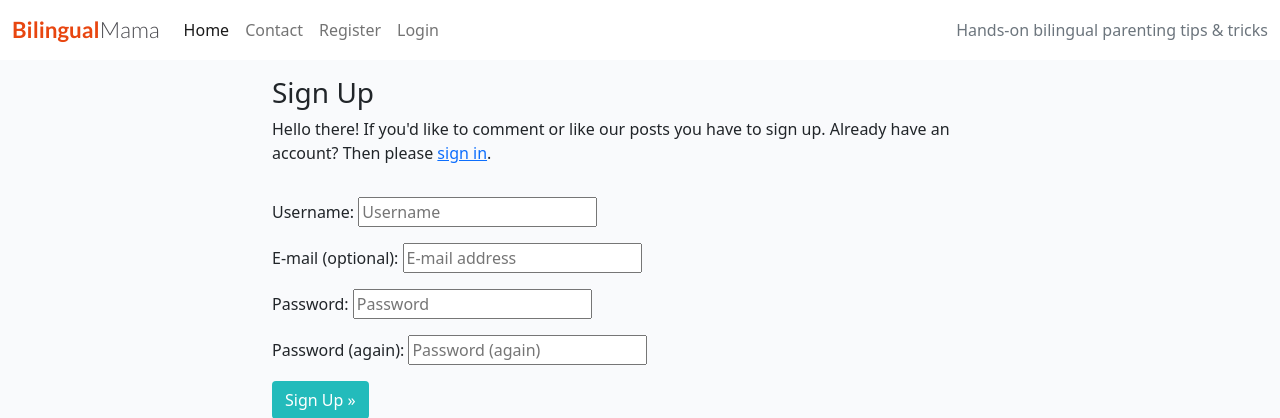
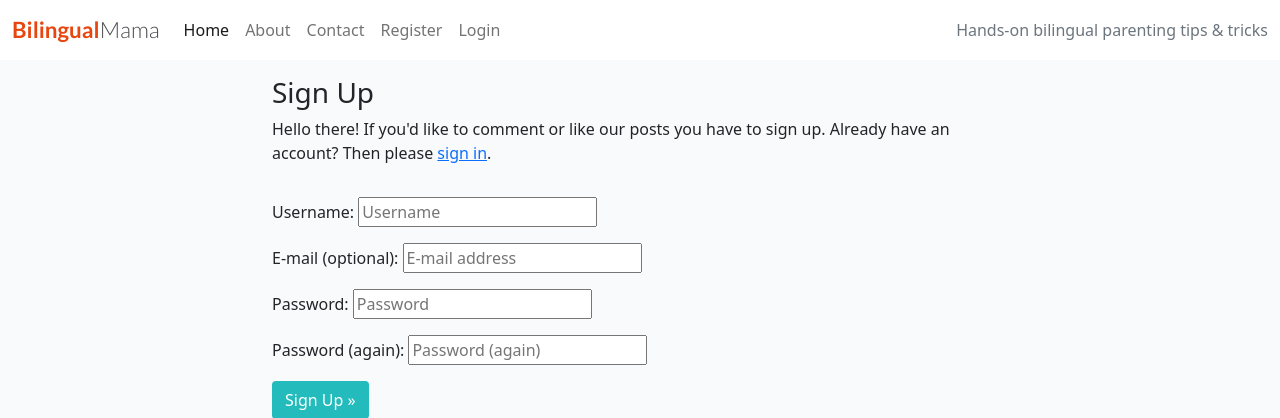
Before and after one commit to psnaz/bilingual-mama, a Django app: page /accounts/signup/ in a window 1280 px wide. Shown: the top 418 px of the page. Run offline with Django 3.2, Linux system fonts and the light colour scheme.

Commit message:
Add about to the navbar

```diff
--- a/templates/base.html
+++ b/templates/base.html
@@ -39,6 +39,9 @@
                 <ul class="navbar-nav me-auto mb-2 mb-lg-0">
                     <li class="nav-item">
                         <a class="nav-link active" aria-current="page" href="{% url 'home' %}">Home</a>
+                    </li>
+                    <li class="nav-item">
+                        <a class="nav-link" href="#">About</a>
                     </li>
                     <li class="nav-item">
                         <a class="nav-link" href="#">Contact</a>
```
